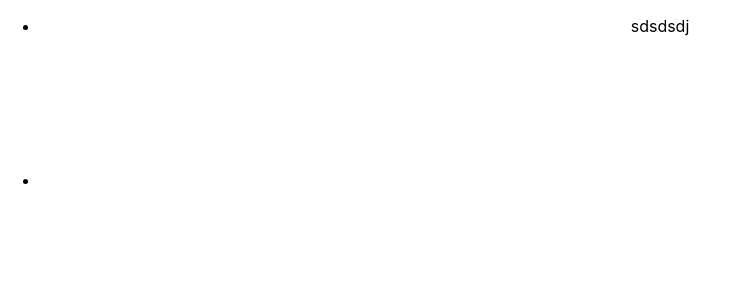
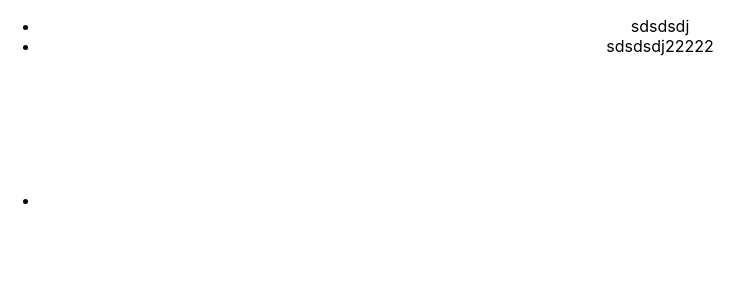
Before and after one commit to Delskull/first-project, a React (Create React App) app in the folder my-app/: page / in a window 1280 px wide. Shown: the top 300 px of the page, without its empty margins (0-753 px from the left). Built offline with nearby package versions, Linux system fonts and the light colour scheme.

Commit message:
feat: add li

```diff
--- a/my-app/src/App.js
+++ b/my-app/src/App.js
@@ -4,10 +4,13 @@ import './App.css';
 function App() {
   return (
     <div className="App">
-    <ul>
-      <li>sdsdsdj</li>
-      <li><svg></svg></li>
-    </ul>
+      <ul>
+        <li>sdsdsdj</li>
+        <li>sdsdsdj22222</li>
+        <li>
+          <svg></svg>
+        </li>
+      </ul>
     </div>
   );
 }
```
